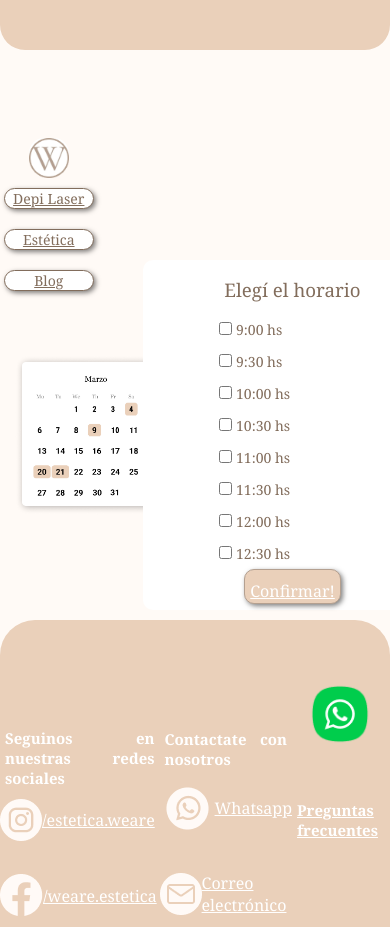
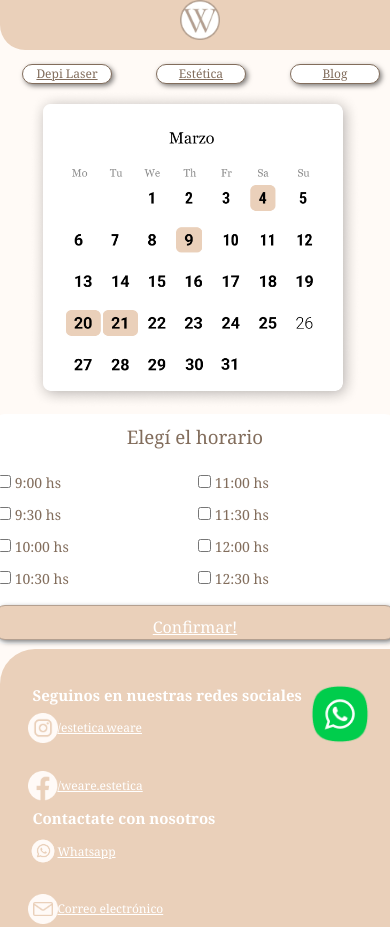
Before and after one commit to AldanaEscobarNandez/ProyectoWeAre, a plain HTML site: page pages/depi-turnos-horarios.html in a window 390 px wide. Shown: the top 927 px of the page. Drawn offline with Linux system fonts and the light colour scheme.

Commit message:
Se agrega mediaqueries de 425

```diff
--- a/CSS/style.css
+++ b/CSS/style.css
@@ -282,7 +282,7 @@ footer section a {
 }
 @media (max-width:1024px) {
   .navBar {
-    width: 950px;
+    width: 90%;
     height: 50px;
   }
   .imagenTurno {
@@ -360,48 +360,164 @@ footer section a {
   }
 }
 @media (max-width:425px) {
+nav {
+  display: grid;
+  /*grid-template-columns: repeat(3, 33%);
+  grid-template-areas: "li1" "li2" "li3";*/
+  align-items: center;
+  background-color: none;
+  width: 400px;
+  height: 30px;
+}
+.bannerSuperior{
+  position: fixed;
+  top: 0px;
+  width: 425px;
+  margin: 0px;
+}
 .navBar {
-  display: flex;
-  flex-direction: column;
+  display: grid;
+  grid-template-columns: repeat(3, 33%);
+  grid-template-areas: "li1" "li2" "li3";
+  grid-template-rows:repeat(2, 50%);
+  grid-row-gap: 6px;
+  /*display: grid;
+  flex-wrap: wrap;*/
+  justify-content: space-between;
   border: 0px;
   background-color: transparent;
   box-shadow: none;
-  align-self: left;
+  height: 90px;
+  position: fixed;
+  top: 0px;
+  width: 400px;
+  margin: 0px;
+}
+.li1{
+  grid-area: "li1";
+  grid-column: 1 / 2;
+}
+.li2{
+  grid-area: "li2";
+  grid-column: 2 / 3;
+}
+.li3{
+  grid-area: "li3";
+  grid-column: 3 / 4;
+}
+.logo{
+  grid-area: "li2";
+  grid-column: 2 / 3;
+  justify-self: center;
+}
+/*.navBar > :first-child{
+  margin-top: 0;
+}*/
 
-}
-nav {
-  display: flex;
-  flex-direction: column;
-  background-color: none;
-  width: 90px;
-  height: 200px;
-}
 nav ul li {
-  display: flex;
-  flex-direction: column;
+  /*display: flex;
+  flex-direction: row;*/
   background-color: #ffffff;
   margin: 10px;
-  justify-self: left;
   margin-left: 22px;
+}
+nav ul li{
+  width: 90px;
+  height: 20px;
+}
+nav ul li a{
+  font-size: 12px;
 }
 .bannerSuperior{
   padding: 25px;
+  margin: 0px;
 }
-.logo{
+#main {
+  display: flex;
+  flex-direction: column;
+}
+.containerSecTrunos {
+  display: grid;
+  grid-template-areas: "checkbox1" "checkbox2";
+  grid-template-columns: repeat(2 50%);
+  width: 400px;
+  height: 230px;
+  padding: 0px;
+  margin: 5px;
   justify-self: center;
+  align-self: center;
+}
+.checkboxList {
+  display: grid;
+  grid-template-areas: "checkbox1" "checkbox2";
+  grid-template-columns: repeat(2 50%);
+  align-items: center;
+  width: 400px;
+}
+.checkbox1{
+  grid-area: "checkbox1";
+  grid-column: 1 / 2;
+  margin: 3px;
+  text-align:justify ;
+  align-self: center;
+}
+.checkbox2{
+  grid-area: "checkbox2";
+  grid-column: 2 / 3;
+  margin: 3px;
+  text-align: justify;
+  align-self: center;
+}
+h3{
+  margin: 0px;
+  padding: 0px;
+}
+.imagenTurno{
+  margin-top: 60px;
+}
+footer section h5{
+  font-size: 15px;
+}
+footer section a{
+  font-size: 12px;
+  align-items: left;
+}
+footer section img{
+  height: 30px;
+}
+footer section{
+  text-align: justify;
+  width: 400px;
+  margin-left: 30px;
+}
+footer{
+  display: flex;
+  flex-flow: column ;
+  justify-content: space-evenly;
+  align-items: left;
+  padding-top: 30px;
+  width: 425px;
 }
 }
 @media (max-width: 320px) {
-  .navBar {
-    display: flex;
-    flex-direction: column;
+  .nav{
+    width: 300px;
+    height: 30px;
   }
-  nav {
-    display: flex;
-    flex-direction: column;
+  .navBar{
+    width:300px;
   }
-  nav ul li {
-    display: flex;
-    flex-direction: column;
+  .bannerSuperior{
+    width: 300px;
   }
+  .containerSecTrunos{
+    width: 300px;
+  }
+  .checkboxList{
+    width: 300px;
+  }
+  footer{
+    width: 100%;
+  }
+
 }
--- a/pages/depi-turnos-horarios.html
+++ b/pages/depi-turnos-horarios.html
@@ -16,26 +16,30 @@
 </header>
 <nav>
     <ul class="navBar">
-        <li class="logo"><a href="../index.html"><img src="../assets/Imagenes/Icon-Logo.png" alt="logo" class="logo"></a></li>
-        <li><a href="../pages/depi-laser.html">Depi Laser</a></li>
-        <li><a href="../pages/estetica.html">Estética</a></li>
-        <li><a href="../pages/blog.html">Blog</a></li>
+        <div class="logo"><a href="../index.html"><img src="../assets/Imagenes/Icon-Logo.png" alt="logo" class="logo"></a></div>
+        <li class="li1"><a href="../pages/depi-laser.html">Depi Laser</a></li>
+        <li class="li2"><a href="../pages/estetica.html">Estética</a></li>
+        <li class="li3"><a href="../pages/blog.html">Blog</a></li>
     </ul>
 </nav>
     <main>
         <div id="main">
             <img class="imagenTurno" src="../assets/Imagenes/calendario.png">
         <div class="containerSecTrunos">
+            <h3>Elegí el horario</h3>
             <ul class="checkboxList">
-                <h3>Elegí el horario</h3>
+                <div class="checkbox1">
                 <li><label><input type="checkBox"> 9:00 hs</li>
                 <li><label><input type="checkBox"> 9:30 hs</li>
                 <li><label><input type="checkBox"> 10:00 hs</li>
                 <li><label><input type="checkBox"> 10:30 hs</li>
+                </div>
+                <div class="checkbox2">
                 <li><label><input type="checkBox"> 11:00 hs</li>
                 <li><label><input type="checkBox"> 11:30 hs</li>
                 <li><label><input type="checkBox"> 12:00 hs</li>
                 <li><label><input type="checkBox"> 12:30 hs</li>
+                </div>
             </ul>
             <a id="button1" href="./depi-confirmacion-turno.html">Confirmar!</a>
         </div>
```
Also changed, not shown: pages/depi-turnos.html (+9 -5 lines).
